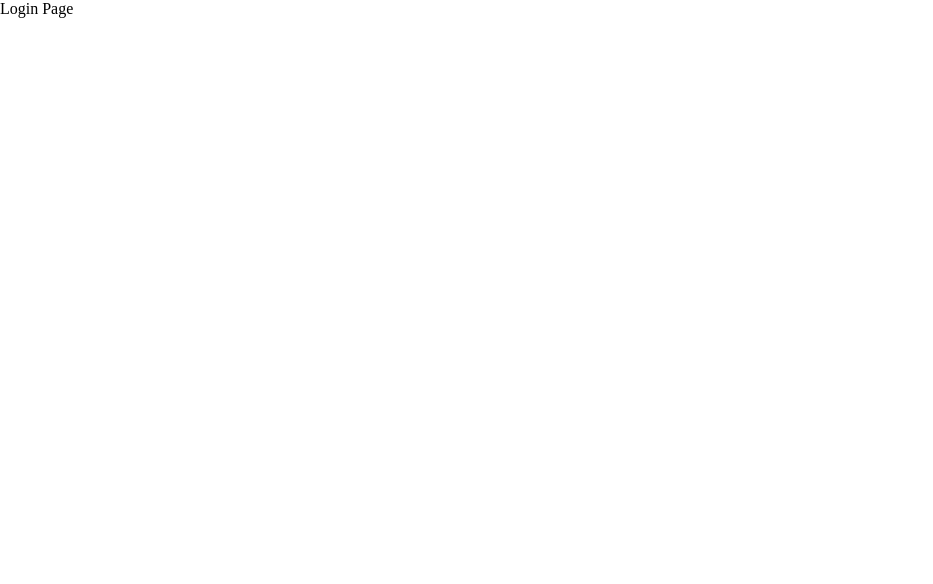
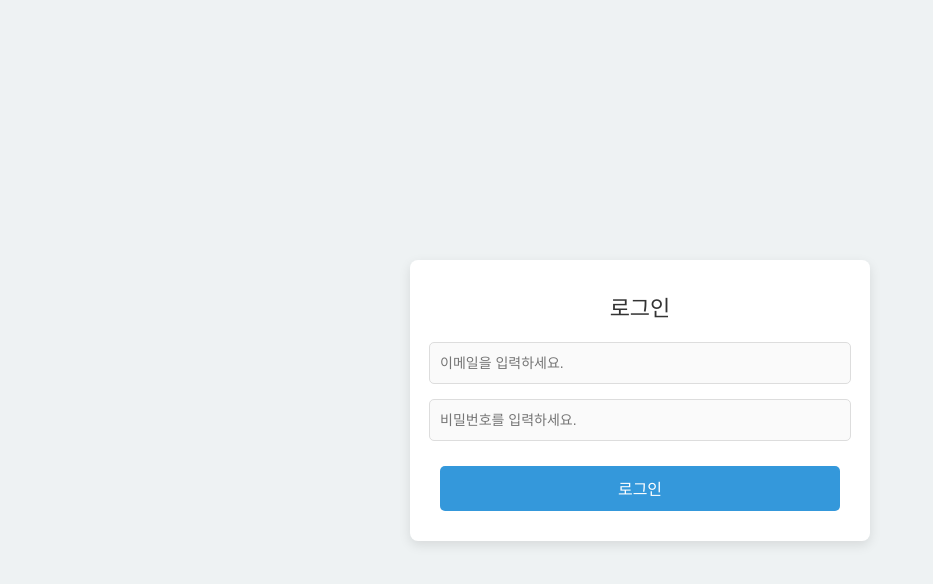
Before and after one commit to PetOfLSE/todo-frontend, a Vue app: page /login in a window 1280 px wide. Shown: the top 584 px of the page, without its empty margins (0-933 px from the left). Built offline with nearby package versions, Linux system fonts and the light colour scheme; the HTML template or start-up script is replaced by a standard one.

Commit message:
feature: axios 로그인 요청 적용

```diff
--- a/src/page/LoginPage.vue
+++ b/src/page/LoginPage.vue
@@ -1,13 +1,112 @@
 <template>
-  <div>
-    Login Page
+  <div class="container">
+    <div class="login-element">
+      <h1>로그인</h1>
+      <input type="email" class="input-field" placeholder="이메일을 입력하세요." v-model="email">
+      <input type="password" class="input-field" placeholder="비밀번호를 입력하세요." v-model="password">
+      <button class="login-btn" @click="btnClick">로그인</button>
+    </div>
   </div>
 </template>
 
 <script setup lang="ts">
+import {ref} from 'vue';
+import axios from 'axios';
 
+let email = ref('');
+let password = ref('');
+
+const btnClick = async (): Promise<void> => {
+  if(email.value.trim() === ''){
+    alert('이메일은 필수 입력값입니다.');
+    return;
+  }
+
+  if(password.value.trim() === ''){
+    alert('비밀번호는 필수 입력값입니다.');
+    return;
+  }
+
+  const data = {
+  email: email.value,
+  password: password.value
+  };
+
+  try{
+    const response = await axios.post('http://localhost:8080/api/v1/auth/login', data);
+    if(response.status === 200){
+      localStorage.setItem('access', response.data.jwtResponse.accessToken);
+      localStorage.setItem('refresh', response.data.jwtResponse.refreshToken);
+      alert('로그인에 성공하셨습니다.');
+    }
+  }catch(error){
+    console.error(error);
+  }
+}
 </script>
 
 <style scoped>
+.container {
+  width: 100%;
+  height: 100vh;
+  display: flex;
+  justify-content: center;
+  align-items: center;
+  background-color: #eef2f3;
+  font-family: 'Roboto', sans-serif;
+}
 
+.login-element {
+  width: 100%;
+  max-width: 400px;
+  padding: 30px;
+  background-color: #ffffff;
+  border-radius: 8px;
+  box-shadow: 0 4px 12px rgba(0, 0, 0, 0.1);
+  display: flex;
+  flex-direction: column;
+  align-items: center;
+  text-align: center;
+}
+
+h1 {
+  font-size: 22px;
+  font-weight: 500;
+  color: #333;
+  margin-bottom: 20px;
+}
+
+.input-field {
+  width: 100%;
+  height: 40px;
+  margin-bottom: 15px;
+  border: 1px solid #ddd;
+  border-radius: 5px;
+  padding: 0 10px;
+  font-size: 14px;
+  background-color: #fafafa;
+}
+
+.input-field:focus {
+  border-color: #3498db;
+  outline: none;
+}
+
+.login-btn {
+  width: 100%;
+  height: 45px;
+  background-color: #3498db;
+  color: white;
+  font-weight: 500;
+  font-size: 16px;
+  cursor: pointer;
+  border: none;
+  border-radius: 5px;
+  transition: background-color 0.3s ease;
+  margin-top: 10px;
+}
+
+.register-btn:hover {
+  background-color: #2980b9;
+}
 </style>
```
